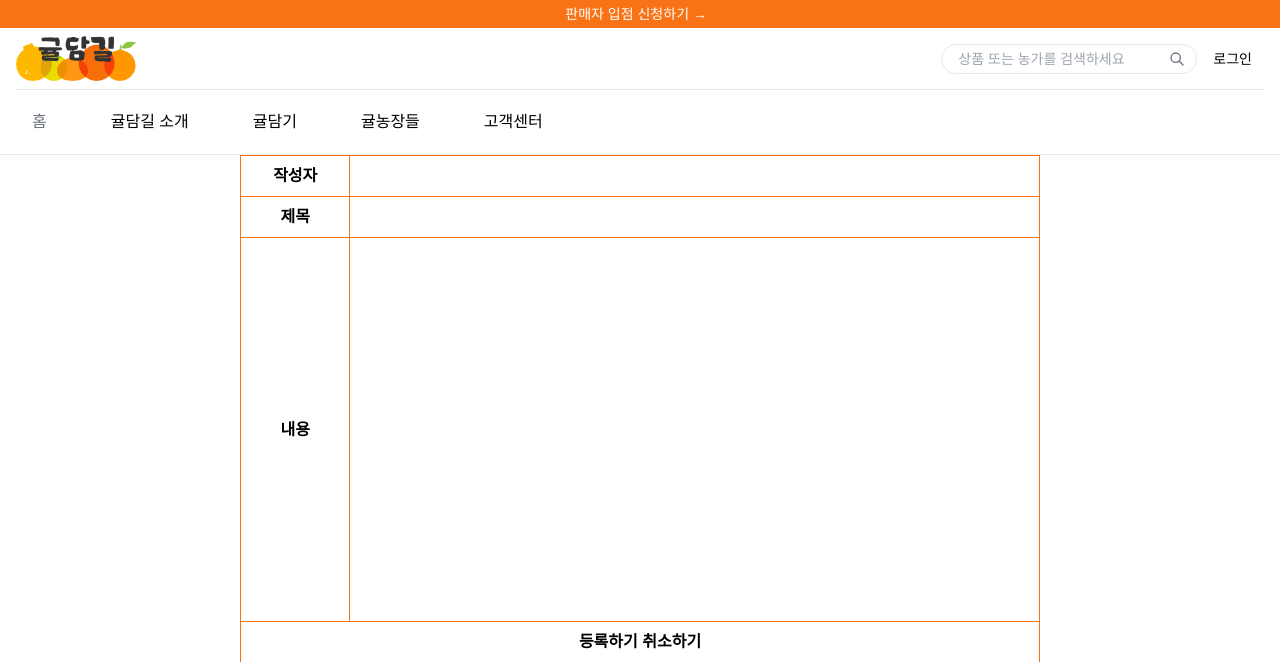
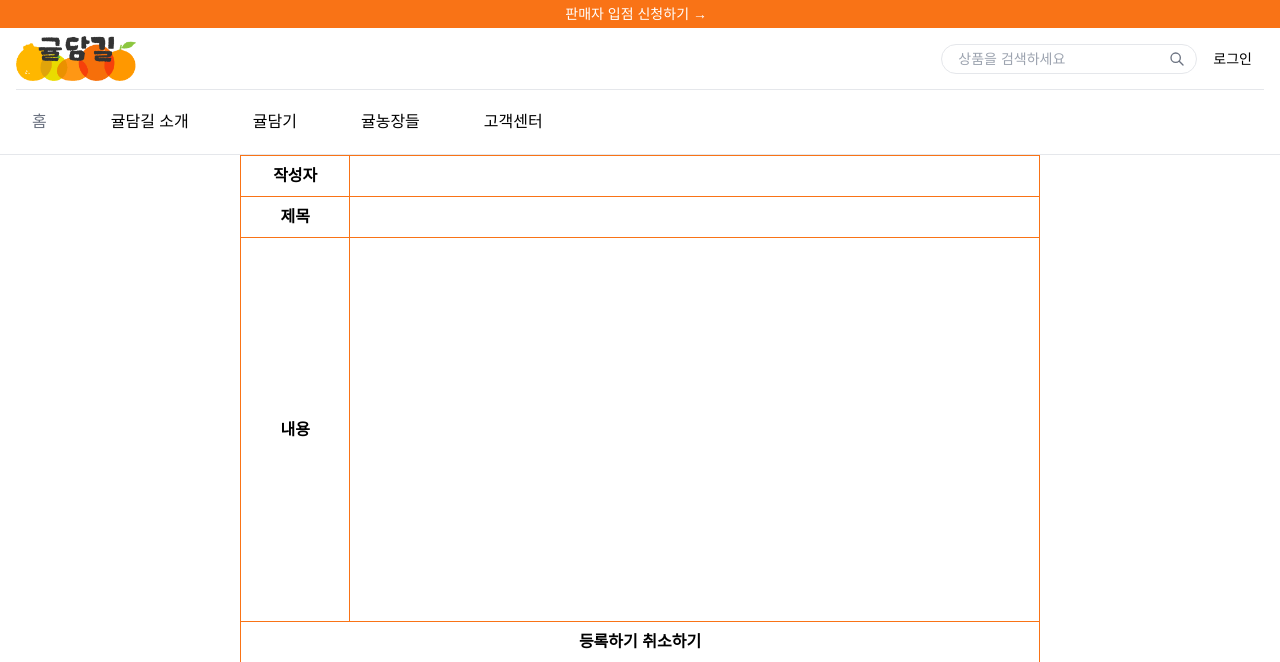
Before and after one commit to mbcit-java-2024/gyulDamGil, a Java web app: page /QnaSMInsert in a window 1280 px wide. Shown: the top 662 px of the page. Run offline with Spring Boot 4, a stand-in JSP engine, Linux system fonts and the light colour scheme.

Commit message:
header 검색창 placeholder 수정

```diff
--- a/src/main/webapp/WEB-INF/views/include/header.jsp
+++ b/src/main/webapp/WEB-INF/views/include/header.jsp
@@ -137,7 +137,7 @@ $.ajax({
 				<div class="relative hidden md:block">
 				 <form action="searchOK" method="get" class="center">
 			        <input type="hidden" name="categoryId" value="0">
-					<input type="text" name="title" placeholder="상품 또는 농가를 검색하세요"
+					<input type="text" name="title" placeholder="상품을 검색하세요"
 						class="w-64 px-4 py-1 border rounded-full text-sm focus:outline-none focus:ring-2 focus:ring-orange-500">
 					<button type="submit" class="absolute right-3 top-1/2 transform -translate-y-1/2">
 						<svg class="h-4 w-4 text-gray-500" fill="none" viewBox="0 0 24 24" stroke="currentColor">
```
